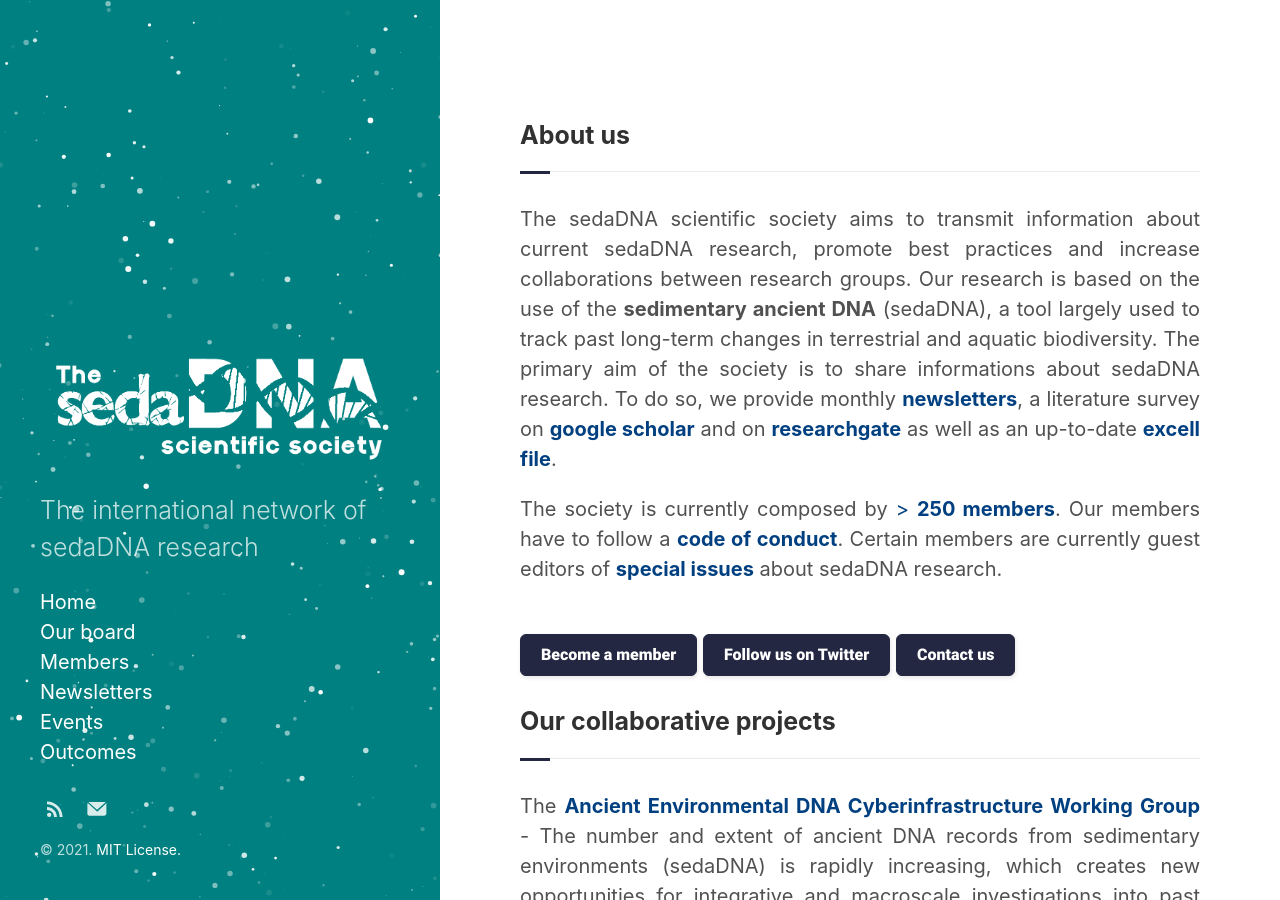
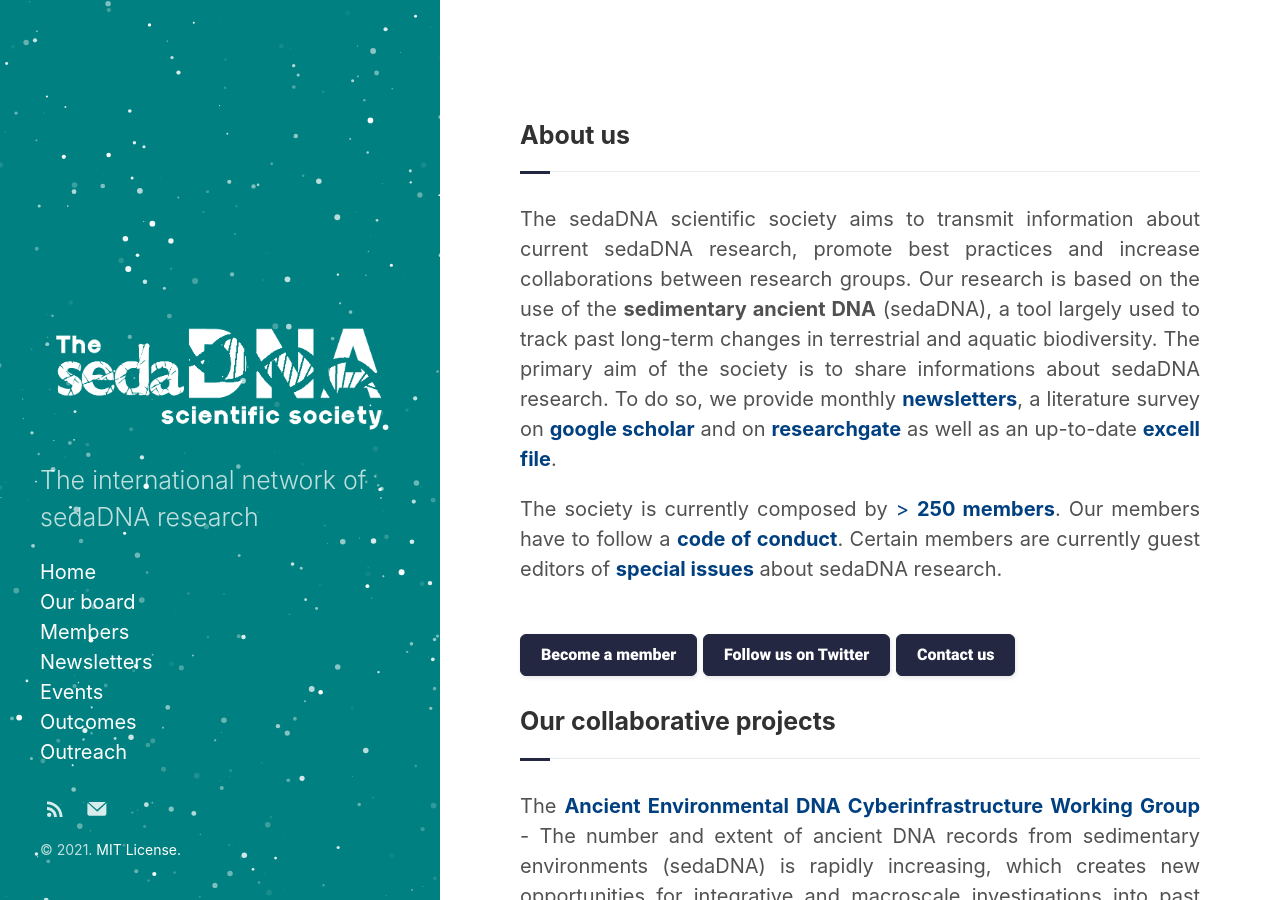
Before and after one commit to sedadna/sedadna.github.io, a Jekyll site: the page built from index.html, in a window 1280 px wide and 900 px high. Built offline with Jekyll 4.4.1, drawn with Linux system fonts in a browser that asks for light colours; the list of posts is cut into pages by our own code.

Commit message:
Update sidebar.html

```diff
--- a/_includes/sidebar.html
+++ b/_includes/sidebar.html
@@ -17,6 +17,7 @@
 <a href="/category/news.html">Newsletters</a>
 <a href="/category/events.html">Events</a>
 <a href="/category/outcomes.html">Outcomes</a>
+<a href="/category/outreach.html">Outreach</a>
 
 </nav>
 {% if site.version %}
```
